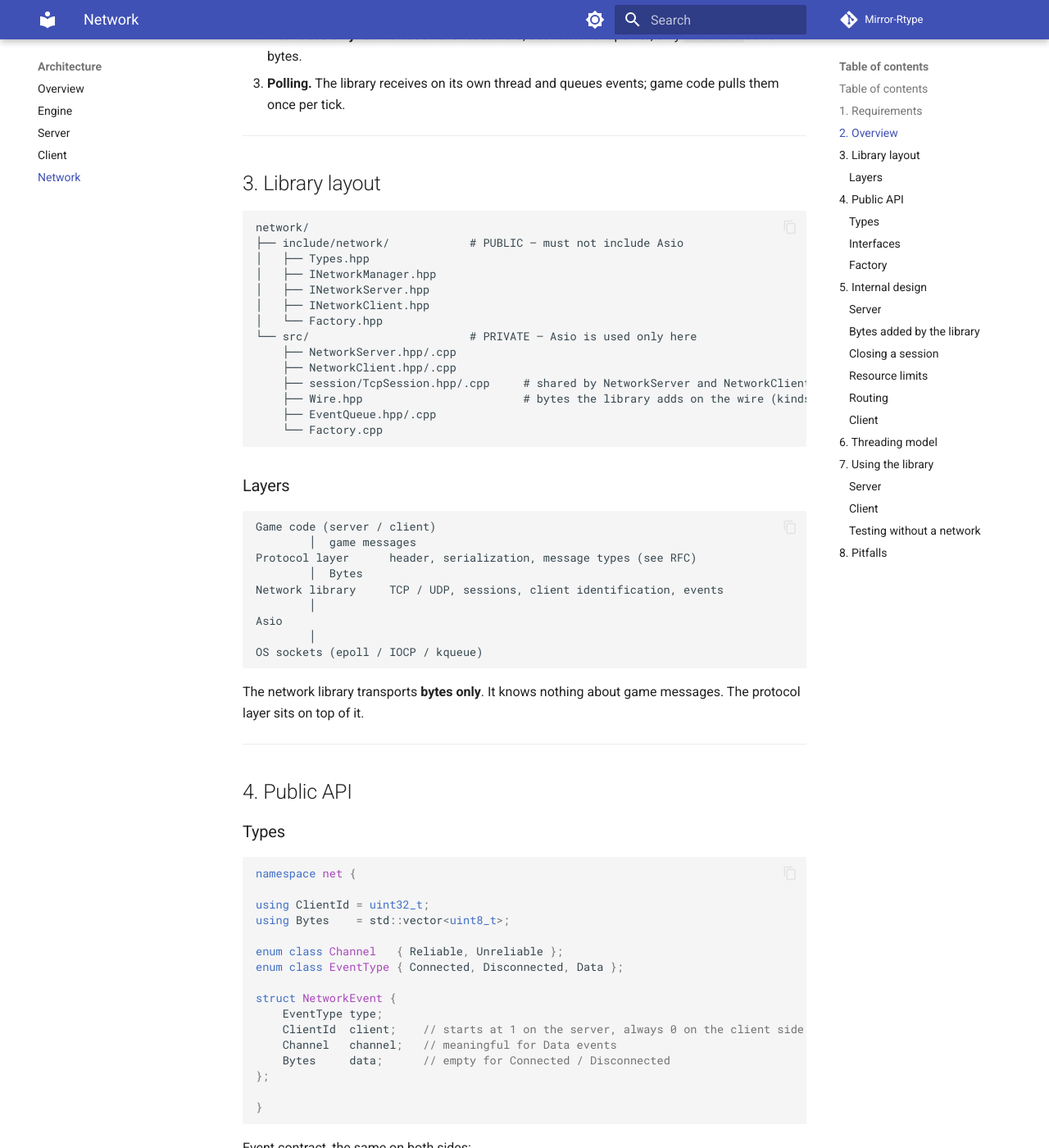
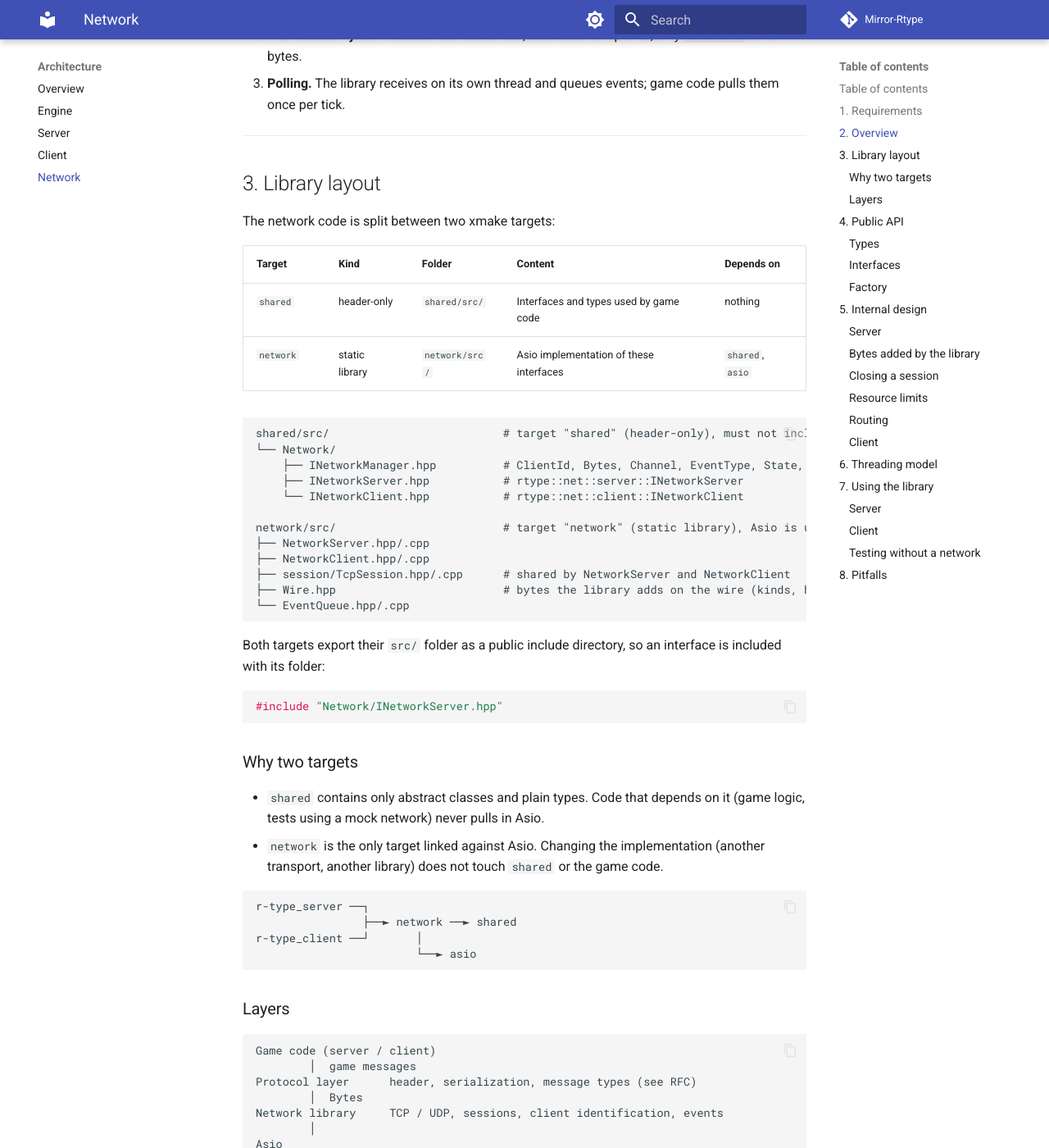
Before and after one commit to Matt4401/Mirror-Rtype, an MkDocs documentation site: the page built from docs/architecture/network.md, in a window 1280 px wide and 1400 px high, scrolled down 1725 px. Shown: the whole window at 82% size. Built offline with MkDocs 1.6.1 and Material for MkDocs 9.7.7, drawn with Linux system fonts in a browser that asks for light colours; comment, search, counter and statistics services are not loaded; some of the changed text lies outside the part shown.

Commit message:
docs(network): Update documentation to reflect new `shared` and `network` target structure, add rationale for separation

````diff
--- a/docs/architecture/network.md
+++ b/docs/architecture/network.md
@@ -65,21 +65,46 @@ Three ideas drive the design:
 
 ## 3. Library layout
 
+The network code is split between two xmake targets:
+
+| Target    | Kind           | Folder         | Content                                 | Depends on       |
+|-----------|----------------|----------------|-----------------------------------------|------------------|
+| `shared`  | header-only    | `shared/src/`  | Interfaces and types used by game code  | nothing          |
+| `network` | static library | `network/src/` | Asio implementation of these interfaces | `shared`, `asio` |
+
 ```
-network/
-├── include/network/            # PUBLIC — must not include Asio
-│   ├── Types.hpp
-│   ├── INetworkManager.hpp
-│   ├── INetworkServer.hpp
-│   ├── INetworkClient.hpp
-│   └── Factory.hpp
-└── src/                        # PRIVATE — Asio is used only here
-    ├── NetworkServer.hpp/.cpp
-    ├── NetworkClient.hpp/.cpp
-    ├── session/TcpSession.hpp/.cpp     # shared by NetworkServer and NetworkClient
-    ├── Wire.hpp                        # bytes the library adds on the wire (kinds, headers, delays)
-    ├── EventQueue.hpp/.cpp
-    └── Factory.cpp
+shared/src/                          # target "shared" (header-only), must not include Asio
+└── Network/
+    ├── INetworkManager.hpp          # ClientId, Bytes, Channel, EventType, State, NetworkEvent, INetworkManager
+    ├── INetworkServer.hpp           # rtype::net::server::INetworkServer
+    └── INetworkClient.hpp           # rtype::net::client::INetworkClient
+
+network/src/                         # target "network" (static library), Asio is used only here
+├── NetworkServer.hpp/.cpp
+├── NetworkClient.hpp/.cpp
+├── session/TcpSession.hpp/.cpp      # shared by NetworkServer and NetworkClient
+├── Wire.hpp                         # bytes the library adds on the wire (kinds, headers, delays)
+└── EventQueue.hpp/.cpp
+```
+
+Both targets export their `src/` folder as a public include directory, so an interface is included with its folder:
+
+```cpp
+#include "Network/INetworkServer.hpp"
+```
+
+### Why two targets
+
+- `shared` contains only abstract classes and plain types. Code that depends on it (game logic, tests using a mock
+  network) never pulls in Asio.
+- `network` is the only target linked against Asio. Changing the implementation (another transport, another library)
+  does not touch `shared` or the game code.
+
+```
+r-type_server ──┐
+                ├──► network ──► shared
+r-type_client ──┘       │
+                        └──► asio
 ```
 
 ### Layers
@@ -104,6 +129,8 @@ it.
 ## 4. Public API
 
 ### Types
+
+Declared in `shared/src/Network/INetworkManager.hpp`, next to `INetworkManager`.
 
 ```cpp
 namespace net {
@@ -375,7 +402,7 @@ without sockets.
 
 | Pitfall                                                                              | Consequence                                       | Fix                                                                      |
 |--------------------------------------------------------------------------------------|---------------------------------------------------|--------------------------------------------------------------------------|
-| Asio included in a public header                                                     | Slow builds, `<windows.h>` conflicts in game code | Asio only in `network/src/`                                              |
+| Asio included in a public header                                                     | Slow builds, `<windows.h>` conflicts in game code | Asio only in `network/src/`, never in `shared/`                          |
 | Windows: UDP receive fails with `connection_reset` after sending to a closed client  | Receive loop stops; server deaf to everyone       | Ignore `connection_reset` / `connection_refused` and restart the receive |
 | Callback uses a destroyed `TcpSession`                                               | Crash                                             | `shared_from_this()` in every async handler                              |
 | Socket used from the game thread                                                     | Data race                                         | `asio::post` to the network thread                                       |
````
